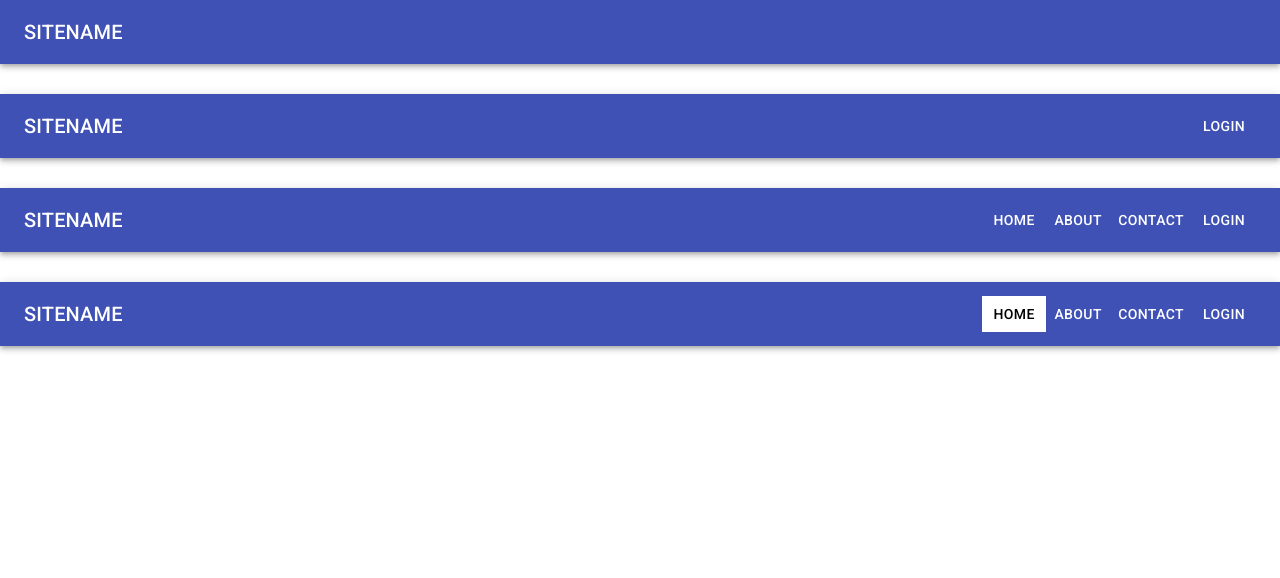
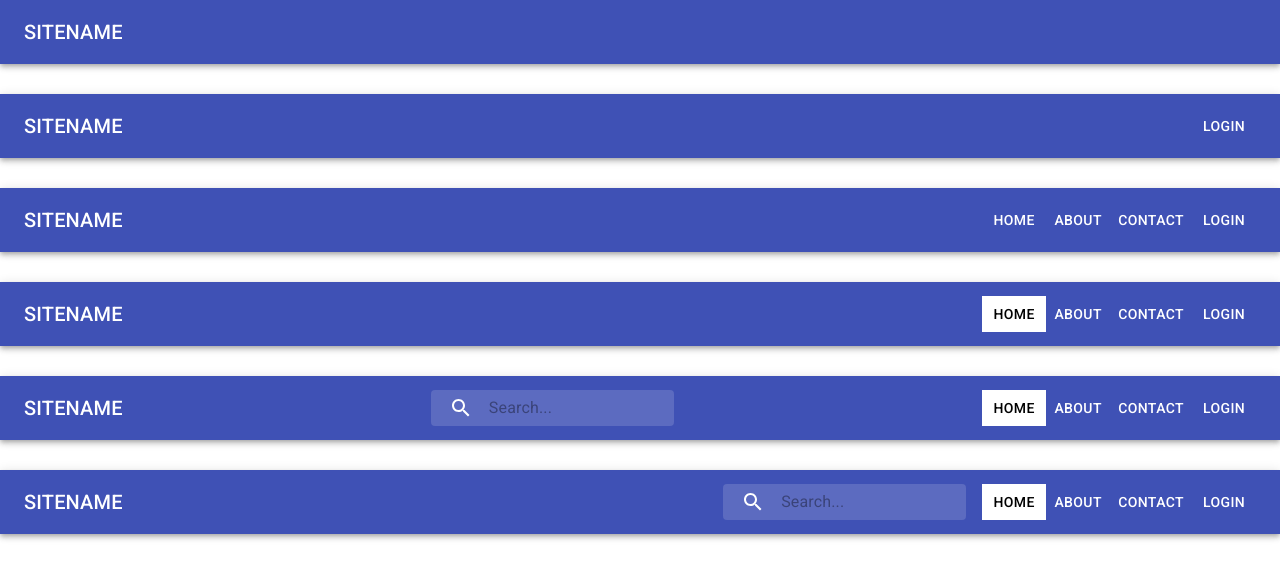
Before and after one commit to prakhargvp/material-ui_components, a React app: page /header in a window 1280 px wide. Built offline with nearby package versions, Linux system fonts and the light colour scheme.

Commit message:
Adding Header designs

```diff
--- a/src/index.js
+++ b/src/index.js
@@ -11,11 +11,13 @@ import Header1 from "./templates/header/Header1";
 import Header2 from "./templates/header/Header2";
 import Header3 from "./templates/header/Header3";
 import Header4 from "./templates/header/Header4";
-
-
+import Header5 from "./templates/header/Header5";
+import Header6 from "./templates/header/Header6";
+import URLIndexPage from "./templates/url";
+import URLMainContent from "./templates/url/";
 import Test from "./Test";
 
-const App = () => {
+const App = (props) => {
   return (
 	<Router>
 		<Switch>
@@ -28,9 +30,14 @@ const App = () => {
 					<Header2 />
 					<Header3 />
 					<Header4 />
+					<Header5 />
+					<Header6 />
 				</div>
 			</Route>
 			<Route exact path="/signin" component={SignIn} ></Route>
+			<Route exact path="/url" component={URLIndexPage}>
+			</Route>
+			<Route path="/url/topics/:topic"> <URLIndexPage /> </Route>
 		</Switch>
 	</Router>
   );
--- /dev/null
+++ b/src/templates/header/Header5.js
@@ -0,0 +1,84 @@
+import React, { Component } from 'react';
+import { fade, makeStyles } from '@material-ui/core/styles';
+import AppBar from '@material-ui/core/AppBar';
+import Toolbar from '@material-ui/core/Toolbar';
+import Typography from '@material-ui/core/Typography';
+import IconButton from '@material-ui/core/IconButton';
+import Button from '@material-ui/core/Button';
+import SearchIcon from '@material-ui/icons/Search';
+import InputBase from '@material-ui/core/InputBase';
+
+const useStyles = makeStyles(theme => ({
+	toolbar: {
+		justifyContent: 'space-between',
+		flexWrap: 'wrap',
+		[theme.breakpoints.down('xs')]: {
+			flexDirection: 'column'
+		}
+	},
+	toolbarLinks: {
+		'& > *.is-active, & > *:hover': {
+		    background: '#fff',
+		    color: '#000',
+		    borderRadius: 0
+		},
+		[theme.breakpoints.down('xs')]: {
+		display: 'flex',
+		flexDirection: 'column',
+	    flexGrow: 1,
+	    margin: '0 -16px',
+	    alignSelf: 'stretch'
+		}
+	},
+	search: {
+		display: 'flex',
+		background: fade(theme.palette.common.white, 0.15),
+		'&:hover': {
+	      backgroundColor: fade(theme.palette.common.white, 0.25),
+    	},
+    	borderRadius: theme.shape.borderRadius,
+    	padding: '2px',
+    	[theme.breakpoints.down('xs')]: {
+    		alignSelf: 'stretch',
+    		borderRadius: 0,
+    		marginBottom: theme.spacing(1),
+    		marginTop: theme.spacing(1)
+    	}
+	},
+	searchIcon: {
+		width: theme.spacing(7),
+		display: 'flex',
+	    justifyContent: 'center',
+	    alignItems: 'center'
+	},
+	searchInput: {
+		flexGrow: 1
+	}
+}));
+
+export default function Header(){
+
+	const classes =  useStyles();
+	return (
+		<AppBar position="static">
+			<Toolbar variant="regular" className={classes.toolbar}>
+				 <Typography variant="h6">
+		            SITENAME
+		         </Typography>
+		         <div className={classes.search}>
+		         	<div className={classes.searchIcon}>
+		         		<SearchIcon />
+		         	</div>
+		         	<InputBase className={classes.searchInput} placeholder="Search..." />
+		         </div>
+		         <div className={classes.toolbarLinks}>
+			         <Button className="is-active" color="inherit">Home</Button>
+			         <Button color="inherit">About</Button>
+			         <Button color="inherit">Contact</Button>
+			         <Button color="inherit">Login</Button>
+		         </div>
+			</Toolbar>
+		</AppBar>
+	);
+
+}
--- /dev/null
+++ b/src/templates/header/Header6.js
@@ -0,0 +1,95 @@
+import React, { Component } from 'react';
+import { fade, makeStyles } from '@material-ui/core/styles';
+import AppBar from '@material-ui/core/AppBar';
+import Toolbar from '@material-ui/core/Toolbar';
+import Typography from '@material-ui/core/Typography';
+import IconButton from '@material-ui/core/IconButton';
+import Button from '@material-ui/core/Button';
+import SearchIcon from '@material-ui/icons/Search';
+import InputBase from '@material-ui/core/InputBase';
+
+const useStyles = makeStyles(theme => ({
+	toolbar: {
+		justifyContent: 'space-between',
+		flexWrap: 'wrap',
+		[theme.breakpoints.down('xs')]: {
+			flexDirection: 'column'
+		}
+	},
+	toolbarLinks: {
+		'& > *.is-active, & > *:hover': {
+		    background: '#fff',
+		    color: '#000',
+		    borderRadius: 0
+		},
+		[theme.breakpoints.down('xs')]: {
+		display: 'flex',
+		flexDirection: 'column',
+	    flexGrow: 1,
+	    margin: '0 -16px',
+	    alignSelf: 'stretch'
+		}
+	},
+	search: {
+		display: 'flex',
+		background: fade(theme.palette.common.white, 0.15),
+		'&:hover': {
+	      backgroundColor: fade(theme.palette.common.white, 0.25),
+    	},
+    	borderRadius: theme.shape.borderRadius,
+    	padding: '2px',
+    	margin: theme.spacing(0, 2, 0, 2),
+    	[theme.breakpoints.down('xs')]: {
+    		alignSelf: 'stretch',
+    		borderRadius: 0,
+    		marginBottom: theme.spacing(1),
+    		marginTop: theme.spacing(1)
+    	}
+	},
+	searchIcon: {
+		width: theme.spacing(7),
+		display: 'flex',
+	    justifyContent: 'center',
+	    alignItems: 'center'
+	},
+	searchInput: {
+		flexGrow: 1
+	},
+	rightToolbar: {
+		display: 'flex',
+		flexWrap: 'wrap',
+		[theme.breakpoints.down('xs')]: {
+			flexFlow: 'column wrap',
+			alignSelf: 'stretch',
+		}
+	}
+}));
+
+export default function Header(){
+
+	const classes =  useStyles();
+	return (
+		<AppBar position="static">
+			<Toolbar variant="regular" className={classes.toolbar}>
+				 <Typography variant="h6">
+		            SITENAME
+		         </Typography>
+		         <div className={classes.rightToolbar}>
+			         <div className={classes.search}>
+			         	<div className={classes.searchIcon}>
+			         		<SearchIcon />
+			         	</div>
+			         	<InputBase className={classes.searchInput} placeholder="Search..." />
+			         </div>
+			         <div className={classes.toolbarLinks}>
+				         <Button className="is-active" color="inherit">Home</Button>
+				         <Button color="inherit">About</Button>
+				         <Button color="inherit">Contact</Button>
+				         <Button color="inherit">Login</Button>
+			         </div>
+		         </div>
+			</Toolbar>
+		</AppBar>
+	);
+
+}
--- /dev/null
+++ b/src/templates/url/index.js
@@ -0,0 +1,288 @@
+import React, {Fragment} from 'react';
+import PropTypes from 'prop-types';
+import clsx from 'clsx';
+import { Link } from 'react-router-dom';
+import { makeStyles, useTheme } from '@material-ui/core/styles';
+import Drawer from '@material-ui/core/Drawer';
+import CssBaseline from '@material-ui/core/CssBaseline';
+import AppBar from '@material-ui/core/AppBar';
+import Toolbar from '@material-ui/core/Toolbar';
+import List from '@material-ui/core/List';
+import Typography from '@material-ui/core/Typography';
+import Divider from '@material-ui/core/Divider';
+import IconButton from '@material-ui/core/IconButton';
+import MenuIcon from '@material-ui/icons/Menu';
+import ChevronLeftIcon from '@material-ui/icons/ChevronLeft';
+import ChevronRightIcon from '@material-ui/icons/ChevronRight';
+import ListItem from '@material-ui/core/ListItem';
+import ListItemIcon from '@material-ui/core/ListItemIcon';
+import ListItemText from '@material-ui/core/ListItemText';
+import InboxIcon from '@material-ui/icons/MoveToInbox';
+import MailIcon from '@material-ui/icons/Mail';
+import Collapse from '@material-ui/core/Collapse';
+import Button from '@material-ui/core/Button';
+import Tabs from '@material-ui/core/Tabs';
+import Tab from '@material-ui/core/Tab';
+import PhoneIcon from '@material-ui/icons/Phone';
+import FavoriteIcon from '@material-ui/icons/Favorite';
+import PersonPinIcon from '@material-ui/icons/PersonPin';
+import HelpIcon from '@material-ui/icons/Help';
+import ShoppingBasket from '@material-ui/icons/ShoppingBasket';
+import ThumbDown from '@material-ui/icons/ThumbDown';
+import ThumbUp from '@material-ui/icons/ThumbUp';
+import Box from '@material-ui/core/Box';
+import * as _ from 'lodash';
+
+const drawerWidth = 240;
+
+const useStyles = makeStyles(theme => ({
+  root: {
+    display: 'flex',
+  },
+  appBar: {
+    transition: theme.transitions.create(['margin', 'width'], {
+      easing: theme.transitions.easing.sharp,
+      duration: theme.transitions.duration.leavingScreen,
+    }),
+  },
+  appBarShift: {
+    width: `calc(100% - ${drawerWidth}px)`,
+    marginLeft: drawerWidth,
+    transition: theme.transitions.create(['margin', 'width'], {
+      easing: theme.transitions.easing.easeOut,
+      duration: theme.transitions.duration.enteringScreen,
+    }),
+  },
+  menuButton: {
+    marginRight: theme.spacing(2),
+  },
+  hide: {
+    display: 'none',
+  },
+  drawer: {
+    width: drawerWidth,
+    flexShrink: 0,
+  },
+  drawerPaper: {
+    width: drawerWidth,
+  },
+  drawerHeader: {
+    display: 'flex',
+    alignItems: 'center',
+    padding: theme.spacing(0, 1, 0, 2),
+    ...theme.mixins.toolbar,
+    justifyContent: 'space-between',
+  },
+  content: {
+    flexGrow: 1,
+    padding: theme.spacing(3),
+    transition: theme.transitions.create('margin', {
+      easing: theme.transitions.easing.sharp,
+      duration: theme.transitions.duration.leavingScreen,
+    }),
+    marginLeft: -drawerWidth,
+    width: `calc(100% - ${drawerWidth}px)`,
+  },
+  contentShift: {
+    transition: theme.transitions.create('margin', {
+      easing: theme.transitions.easing.easeOut,
+      duration: theme.transitions.duration.enteringScreen,
+    }),
+    marginLeft: 0,
+  },
+  nested: {
+    // paddingLeft: theme.spacing(4),
+  },
+  listItem: {
+  	paddingTop: 0,
+  	paddingBottom: 0,
+  	display: 'block',
+  },
+  listItemText: {
+  	justifyContent: 'flex-start',
+  	textTransform: 'capitalize',
+  	letterSpacing: 0
+  }
+}));
+
+
+const topics = [
+	{
+		id: 1,
+		name: "Menu 1",
+		order: 1,
+		slug: "menu-1",
+		children: [
+		{
+			id: 2, name: "sub menu 1 1", slug: "sub-menu1-1", order: 2,
+			children: [
+				{ id: 9, name: "sub menu 121 ", slug: "sub-menu1-2-1", order: 3 },
+				{ id: 10, name: "sub menu 123 ", slug: "sub-menu1-2-3", order: 1 }
+			]
+		},
+		{ id: 3, name: "sub menu 1 2", slug: "sub-menu1-2", order: 3 },
+		{ id: 4, name: "sub menu 1 3", slug: "sub-menu1-3", order: 1 }
+		]
+	},
+	{
+		id: 5,
+		name: "Menu 2",
+		order: 2,
+		slug: "menu-2",
+		children: [
+		{ id: 6, name: "sub menu 2 1", slug: "sub-menu2-1", order: 2 },
+		{ id: 7, name: "sub menu 2 2", slug: "sub-menu2-2", order: 3 },
+		{ id: 8, name: "sub menu 2 3", slug: "sub-menu2-3", order: 1 }
+		]
+	}
+];
+
+function mountList(topics, level=1) {
+	const classes = useStyles();
+	const { nested,listItem } = classes;
+	return (
+		_.map(topics, topic => (
+			<Fragment key={topic.id}>
+				<ListItem disableGutters
+						  component="li"
+						  key={topic.id}
+						  className={listItem}
+				>
+					<Button fullWidth
+							component={Link}
+							to={`/url/topics/${topic.slug}`}
+							className={classes.listItemText}
+					>
+						{topic.name}
+					</Button>
+					{_.size(topic.children) > 0 && <Collapse in={true} timeout="auto" unmountOnExit className={nested}>
+					<List dense disablePadding component="ul" className={'level-'+level}>{mountList(topic.children, level+1)}</List>
+					</Collapse>}
+				</ListItem>
+			</Fragment>
+		))
+	);
+}
+
+function a11yProps(index) {
+  return {
+    id: `scrollable-force-tab-${index}`,
+    'aria-controls': `scrollable-force-tabpanel-${index}`,
+  };
+}
+
+function TabPanel(props) {
+  const { children, value, index, ...other } = props;
+
+  return (
+    <Typography
+      component="div"
+      role="tabpanel"
+      hidden={value !== index}
+      id={`scrollable-force-tabpanel-${index}`}
+      aria-labelledby={`scrollable-force-tab-${index}`}
+      {...other}
+    >
+      {value === index && <Box p={3}>{children}</Box>}
+    </Typography>
+  );
+}
+
+TabPanel.propTypes = {
+  children: PropTypes.node,
+  index: PropTypes.any.isRequired,
+  value: PropTypes.any.isRequired,
+};
+
+export default function PersistentDrawerLeft() {
+  const classes = useStyles();
+  const theme = useTheme();
+  const [open, setOpen] = React.useState(true);
+  const handleDrawerOpen = () => {
+    setOpen(true);
+  };
+  const handleDrawerClose = () => {
+    setOpen(false);
+  };
+
+ const [value, setValue] = React.useState(0);
+ const handleChange = (event, newValue) => {
+    setValue(newValue);
+ };
+
+  return (
+    <div className={classes.root}>
+      <CssBaseline />
+      <AppBar
+        position="fixed"
+        className={clsx(
+          classes.appBar,
+          { [classes.appBarShift]: open }
+        )}
+      >
+        <Toolbar>
+          <IconButton
+            color="inherit"
+            aria-label="open drawer"
+            onClick={handleDrawerOpen}
+            edge="start"
+            className={clsx(classes.menuButton, open && classes.hide)}
+          >
+            <MenuIcon />
+          </IconButton>
+          <Typography variant="h6" noWrap>
+
+          </Typography>
+        </Toolbar>
+      </AppBar>
+      <Drawer
+        className={classes.drawer}
+        variant="persistent"
+        anchor="left"
+        open={open}
+        classes={{
+          paper: classes.drawerPaper,
+        }}
+      >
+        <div className={classes.drawerHeader}>
+          <Typography variant="h6" noWrap>
+            SITE NAME
+          </Typography>
+          <IconButton onClick={handleDrawerClose}>
+            {theme.direction === 'ltr' ? <ChevronLeftIcon /> : <ChevronRightIcon />}
+          </IconButton>
+        </div>
+        <Divider />
+        <List dense={true} component="ul" className={"level-0"}> {mountList(topics)} </List>
+      </Drawer>
+      <main
+        className={clsx(classes.content, {
+          [classes.contentShift]: open,
+        })}
+      >
+      	<div className={classes.drawerHeader} />
+      	<Tabs
+          value={value}
+          onChange={handleChange}
+          variant="scrollable"
+          scrollButtons="on"
+          indicatorColor="primary"
+          textColor="primary"
+          aria-label="scrollable force tabs example"
+        >
+          <Tab label="Item One" icon={<PhoneIcon />} {...a11yProps(0)} />
+          <Tab label="Item Two" icon={<FavoriteIcon />} {...a11yProps(1)} />
+          <Tab label="Item Three" icon={<PersonPinIcon />} {...a11yProps(2)} />
+          <Tab label="Item Four" icon={<HelpIcon />} {...a11yProps(3)} />
+          <Tab label="Item Five" icon={<ShoppingBasket />} {...a11yProps(4)} />
+          <Tab label="Item Six" icon={<ThumbDown />} {...a11yProps(5)} />
+          <Tab label="Item Seven" icon={<ThumbUp />} {...a11yProps(6)} />
+        </Tabs>
+ 		<TabPanel value={value} index={0}>
+        	Item One
+      	</TabPanel>
+
+      </main>
+    </div>
+  );
+}
--- a/webpack.config.js
+++ b/webpack.config.js
@@ -2,7 +2,7 @@ const HtmlWebPackPlugin = require("html-webpack-plugin");
 
 module.exports = {
 	devServer: {
-    	historyApiFallback: true
+    	historyApiFallback: true,
 	},
 	module: {
 		rules: [
```
Also changed, not shown: src/css/style.css (+9 -0 lines), src/index.html (+1 -0 lines), src/templates/url/sidebar.js (added, +64 -0 lines).
